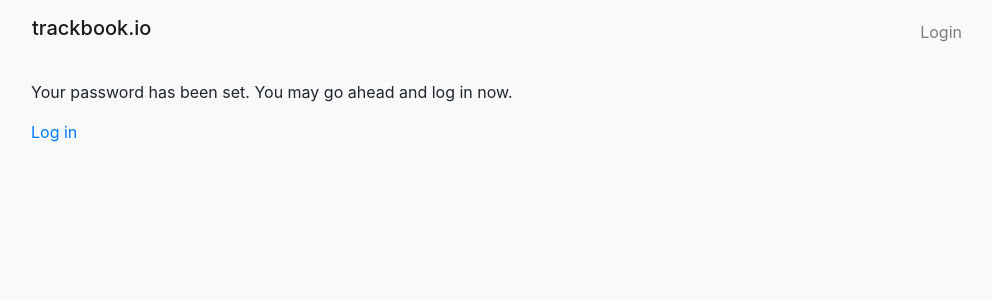
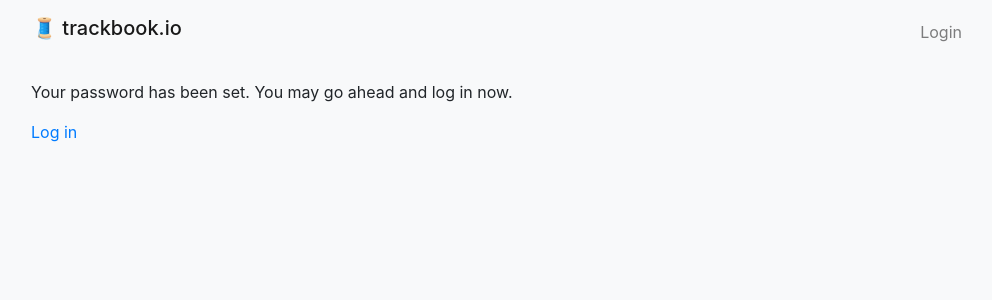
Before and after one commit to soovorow/trackbook.io, a Django app: template templates/registration/password_reset_complete.html in a window 1280 px wide. Shown: the top 300 px of the page, without its empty margins (139-1131 px from the left). Run offline with Django 3.2, Linux system fonts and the light colour scheme; the template is opened without the code that fills it, so the values that code supplies are empty; some libraries are stand-ins or nearby versions.

Commit message:
add brand icon

```diff
--- a/templates/base.html
+++ b/templates/base.html
@@ -15,7 +15,7 @@
 <div class="wrap">
     <header class="container">
         <nav class="navbar navbar-expand-lg navbar-light bg-light mb-3 row">
-            <a class="navbar-brand h1" href="{% url 'home' %}">trackbook.io</a>
+            <a class="navbar-brand h1" href="{% url 'home' %}">🧵 trackbook.io</a>
             <button class="navbar-toggler" type="button" data-toggle="collapse" data-target="#navbarNav"
                     aria-controls="navbarNav" aria-expanded="false" aria-label="Toggle navigation">
                 <span class="navbar-toggler-icon"></span>
```
